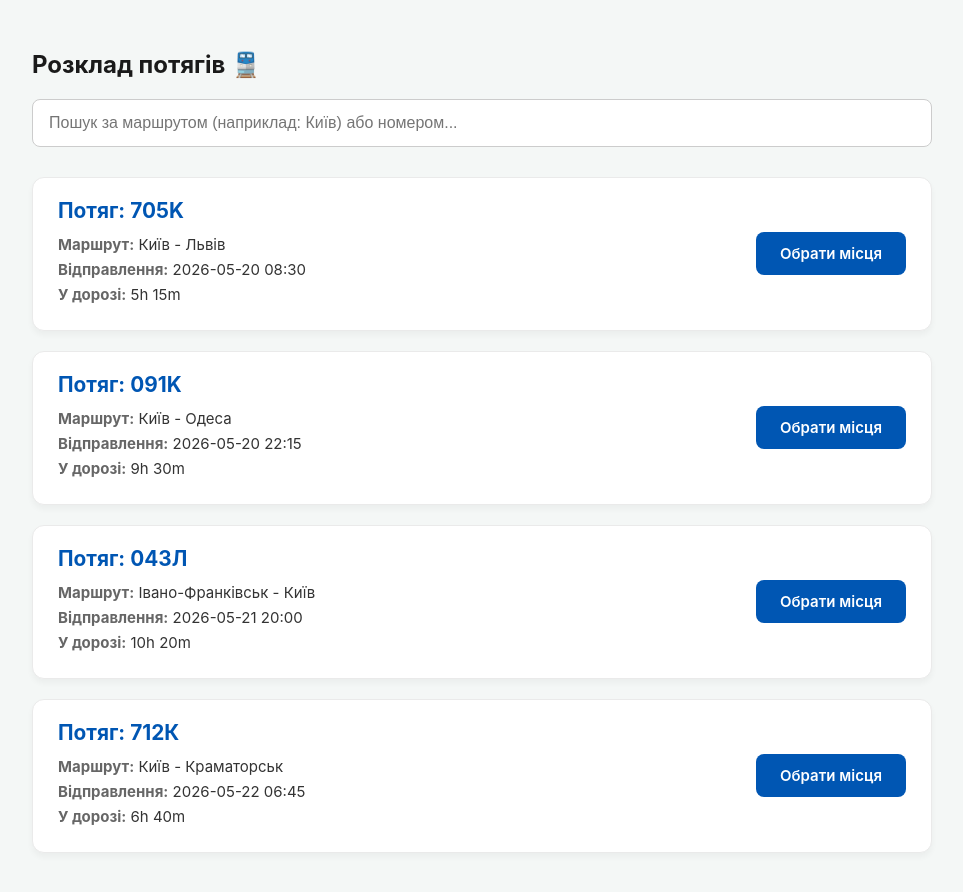
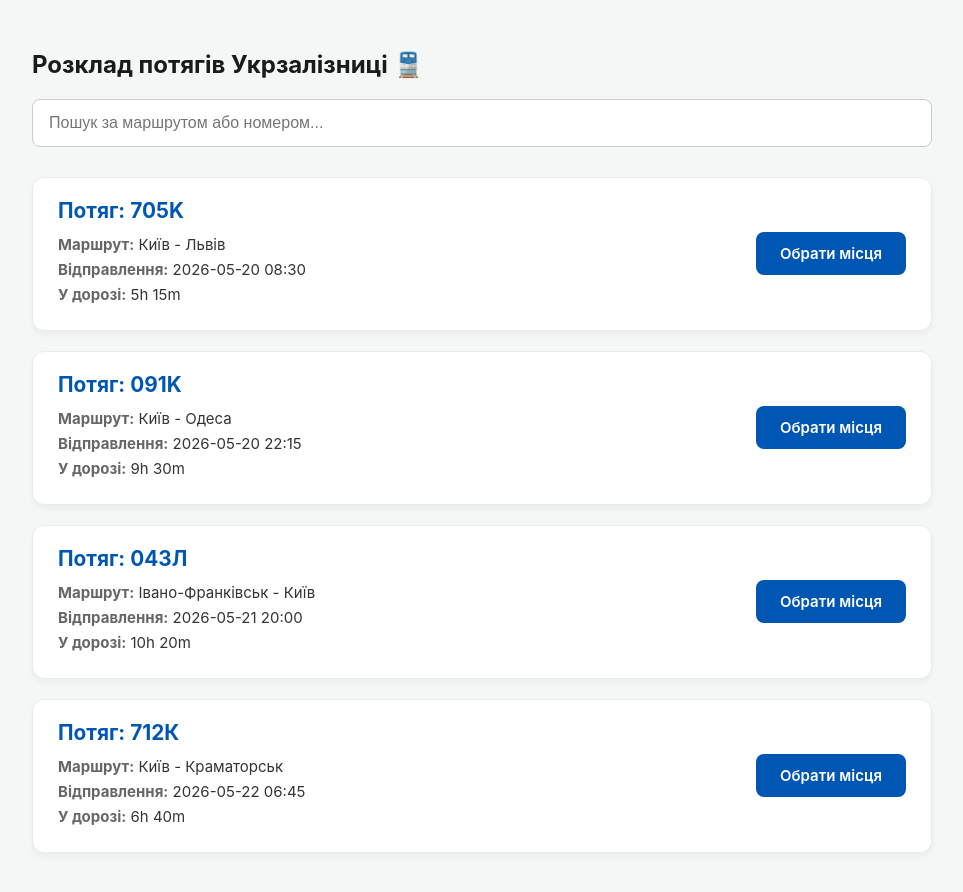
Before and after one commit to yorleX23/Railway-WEB-project, a React (Vite) app: page / in a window 1280 px wide. Shown: the top 892 px of the page, without its empty margins (158-1121 px from the left). Built offline with nearby package versions, Linux system fonts and the light colour scheme.

Commit message:
Переводимо сторінки на використання Context

```diff
--- a/src/pages/Home.jsx
+++ b/src/pages/Home.jsx
@@ -1,8 +1,10 @@
-import { useState } from 'react';
-import { trains } from '../data/trains';
+// src/pages/Home.jsx
+import { useState, useContext } from 'react';
+import { BookingContext } from '../context/BookingContext';
 import TrainList from '../components/TrainList';
 
 export default function Home() {
+  const { trains, loading } = useContext(BookingContext);
   const [search, setSearch] = useState('');
 
   const filteredTrains = trains.filter(train =>
@@ -10,13 +12,17 @@
     train.number.toLowerCase().includes(search.toLowerCase())
   );
 
+  if (loading) {
+    return <div className="container"><h3>Завантаження рейсів з mock-API...</h3></div>;
+  }
+
   return (
     <div className="container">
-      <h2>Розклад потягів 🚆</h2>
+      <h2>Розклад потягів Укрзалізниці 🚆</h2>
       <input
         type="text"
         className="search-input"
-        placeholder="Пошук за маршрутом (наприклад: Київ) або номером..."
+        placeholder="Пошук за маршрутом або номером..."
         value={search}
         onChange={(e) => setSearch(e.target.value)}
       />
```
